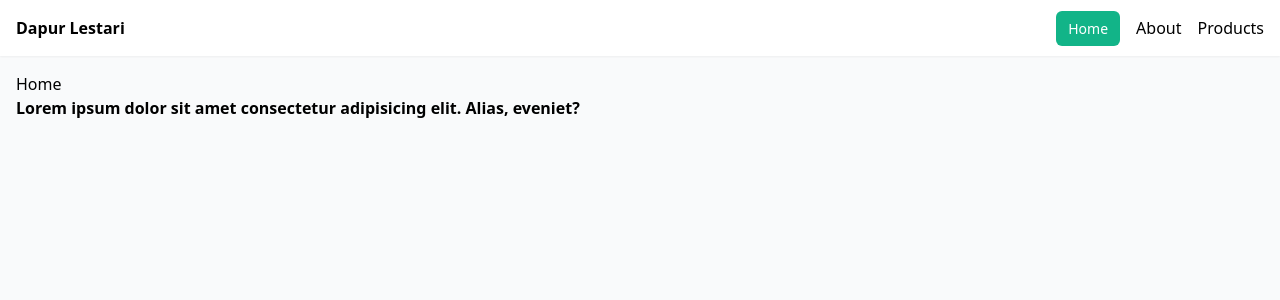
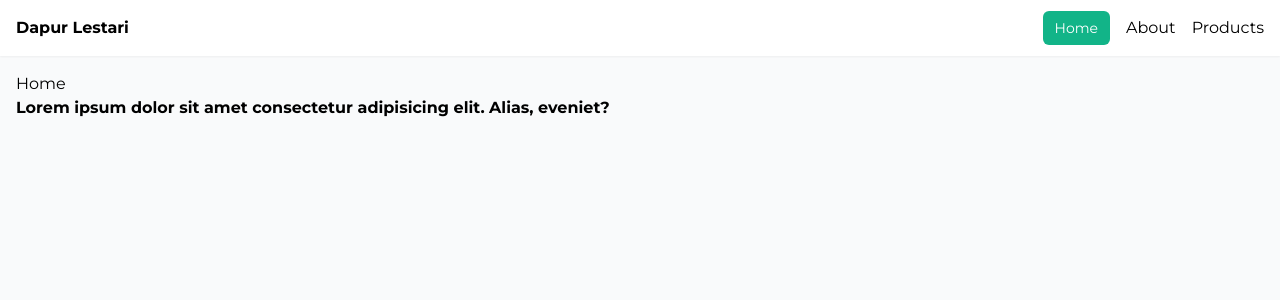
Before and after one commit to dapurlestari/dapurlestari-nuxt, a Nuxt app: page / in a window 1280 px wide. Shown: the top 300 px of the page. Built offline with nearby package versions, Linux system fonts and the light colour scheme.

Commit message:
Customize default fonts

```diff
--- a/assets/css/tailwind.css
+++ b/assets/css/tailwind.css
@@ -1,3 +1,6 @@
+@import url('https://fonts.googleapis.com/css2?family=Playfair+Display:wght@400;500;600;700;800;900&display=swap');
+@import url('https://fonts.googleapis.com/css2?family=Montserrat:wght@100;200;300;400;500;600;700;800;900&display=swap');
+
 @tailwind base;
 @tailwind components;
 @tailwind utilities;
@@ -8,6 +11,6 @@
 
 @layer components {
     .btn.router-link-exact-active {
-        @apply bg-[#12b488] text-white px-3 py-2 rounded-md text-sm text-white;
+        @apply bg-[#12b488] text-white px-3 py-2 rounded-md text-sm;
     }
 }
--- /dev/null
+++ b/tailwind.config.js
@@ -0,0 +1,8 @@
+module.exports = {
+    theme: {
+      fontFamily: {
+        sans: ['Montserrat', 'sans-serif'],
+        serif: ['"Playfair Display"', 'serif'],
+      },
+    },
+  }
```
